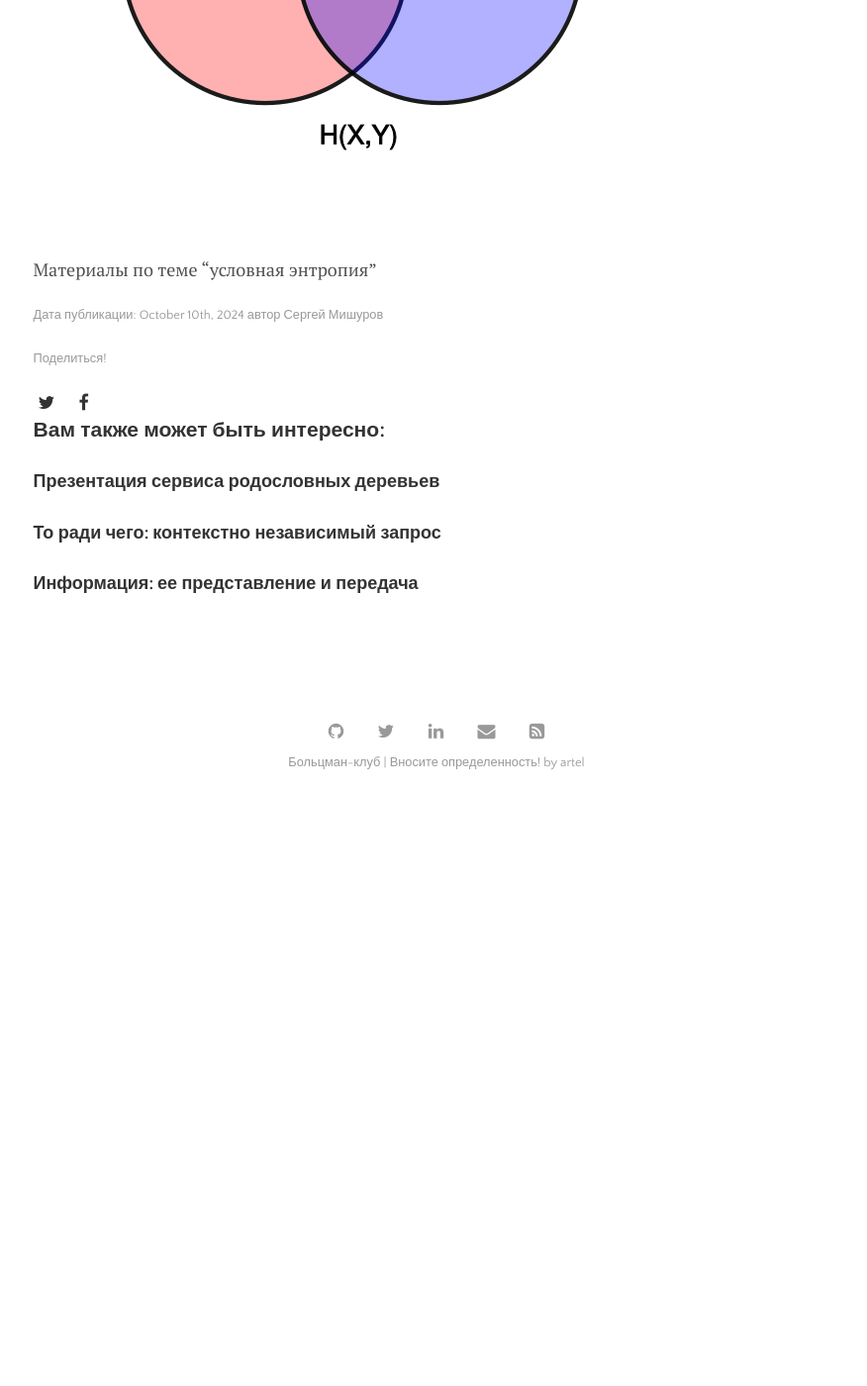
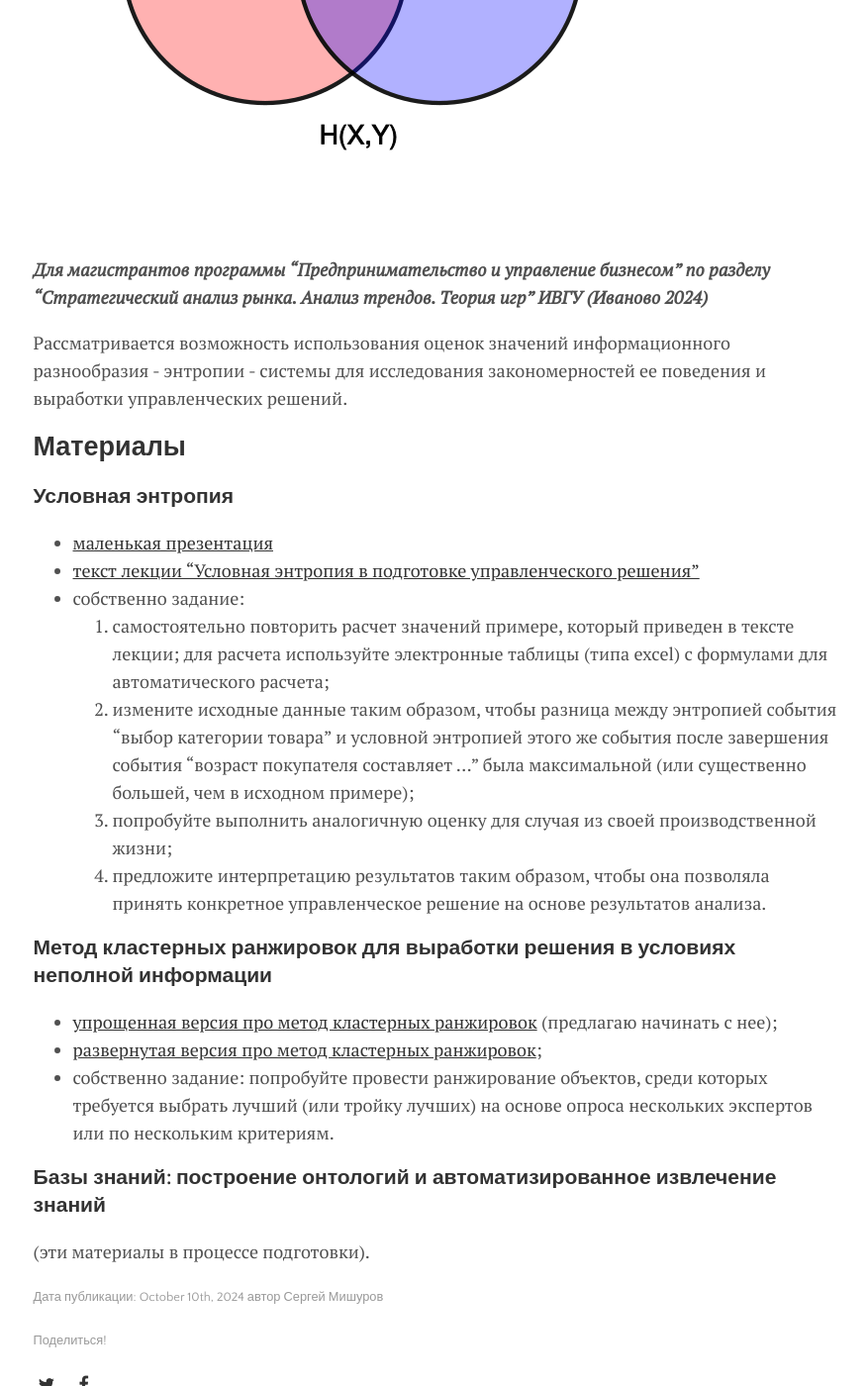
Before and after one commit to kontur32/Boltzmann, a Jekyll site: the page built from _posts/events/2024-10-10-условная-энтропия.md, in a window 1280 px wide and 1400 px high, scrolled down 476 px. Shown: the whole window at 99% size, without its empty margins (199-1075 px from the left). Built offline with Jekyll 4.4.1, drawn with Linux system fonts in a browser that asks for light colours; formulas are drawn with MathJax 3; before the commit the page ends 1292 px from its top, so only the background shows below that.

Commit message:
задание для ИВГУ

```diff
--- a/_posts/events/2024-10-10-условная-энтропия.md
+++ b/_posts/events/2024-10-10-условная-энтропия.md
@@ -9,4 +9,28 @@ image: диаграмма-условная-энтропия.png
 annotation: Материалы занятия по использованию энтропии в подготовке управленческих решений
 ---
 
-Материалы по теме "условная энтропия"
+***Для магистрантов программы "Предпринимательство и управление бизнесом" по разделу "Стратегический анализ рынка. Анализ трендов. Теория игр" ИВГУ (Иваново 2024)***
+
+Рассматривается возможность использования оценок значений информационного разнообразия - энтропии - системы для исследования закономерностей ее поведения и выработки управленческих решений.
+
+## Материалы
+
+### Условная энтропия
+
+- [маленькая презентация](http://docs.google.com/presentation/d/1-mWP0wrZgM6kqTav3hJ_KWe16NBZ31Fa/export?format=pdf)
+- [текст лекции "Условная энтропия в подготовке управленческого решения"](https://gitlab.com/study3451345/text_edu/-/raw/main/%D1%81%D0%B8%D1%81%D1%82%D0%B5%D0%BC%D0%BD%D1%8B%D0%B9_%D0%B0%D0%BD%D0%B0%D0%BB%D0%B8%D0%B7/%D1%83%D1%81%D0%BB%D0%BE%D0%B2%D0%BD%D0%B0%D1%8F_%D1%8D%D0%BD%D1%82%D1%80%D0%BE%D0%BF%D0%B8%D1%8F/%D1%83%D1%81%D0%BB%D0%BE%D0%B2%D0%BD%D0%B0%D1%8F-%D1%8D%D0%BD%D1%82%D1%80%D0%BE%D0%BF%D0%B8%D1%8F-2.pdf)
+- собственно задание:
+    1. самостоятельно повторить расчет значений примере, который приведен в тексте лекции; для расчета используйте электронные таблицы (типа excel) с формулами для автоматического расчета;
+    1. измените исходные данные таким образом, чтобы разница между энтропией события "выбор категории товара" и условной энтропией этого же события после завершения события "возраст покупателя составляет ..." была максимальной (или существенно большей, чем в исходном примере);
+    1. попробуйте выполнить аналогичную оценку для случая из своей производственной жизни;
+    1. предложите интерпретацию результатов таким образом, чтобы она позволяла принять конкретное управленческое решение на основе результатов анализа.
+
+### Метод кластерных ранжировок для выработки решения в условиях неполной информации
+
+- [упрощенная версия про метод кластерных ранжировок](https://gitlab.com/study3451345/text_edu/-/raw/main/%D1%81%D0%B8%D1%81%D1%82%D0%B5%D0%BC%D0%BD%D1%8B%D0%B9_%D0%B0%D0%BD%D0%B0%D0%BB%D0%B8%D0%B7/%D0%BA%D0%BB%D0%B0%D1%81%D1%82%D0%B5%D1%80%D0%BD%D1%8B%D0%B5_%D1%80%D0%B0%D0%BD%D0%B6%D0%B8%D1%80%D0%BE%D0%B2%D0%BA%D0%B8/%D0%BC%D0%B8%D0%BC%D0%BE-%D1%82%D0%B5%D1%89%D0%B8%D0%BD%D0%BE%D0%B3%D0%BE-%D0%B4%D0%BE%D0%BC%D0%B0.pdf) (предлагаю начинать с нее);
+- [развернутая версия про метод кластерных ранжировок](https://gitlab.com/study3451345/text_edu/-/raw/main/%D1%81%D0%B8%D1%81%D1%82%D0%B5%D0%BC%D0%BD%D1%8B%D0%B9_%D0%B0%D0%BD%D0%B0%D0%BB%D0%B8%D0%B7/%D0%BA%D0%BB%D0%B0%D1%81%D1%82%D0%B5%D1%80%D0%BD%D1%8B%D0%B5_%D1%80%D0%B0%D0%BD%D0%B6%D0%B8%D1%80%D0%BE%D0%B2%D0%BA%D0%B8/%D0%BC%D0%B0%D1%82%D1%80%D0%B8%D1%86%D1%8B.pdf);
+- собственно задание: попробуйте провести ранжирование объектов, среди которых требуется выбрать лучший (или тройку лучших) на основе опроса нескольких экспертов или по нескольким критериям.
+
+### Базы знаний: построение онтологий и автоматизированное извлечение знаний
+
+(эти материалы в процессе подготовки).
```
